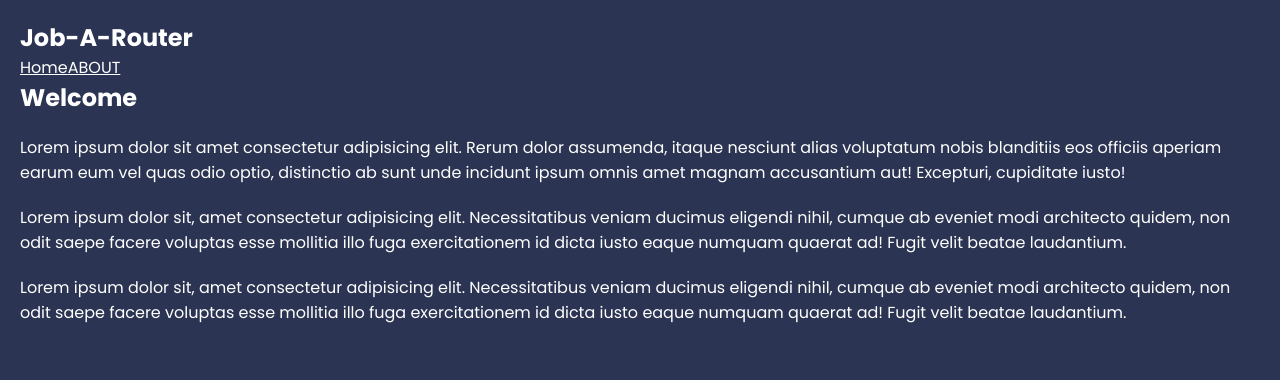
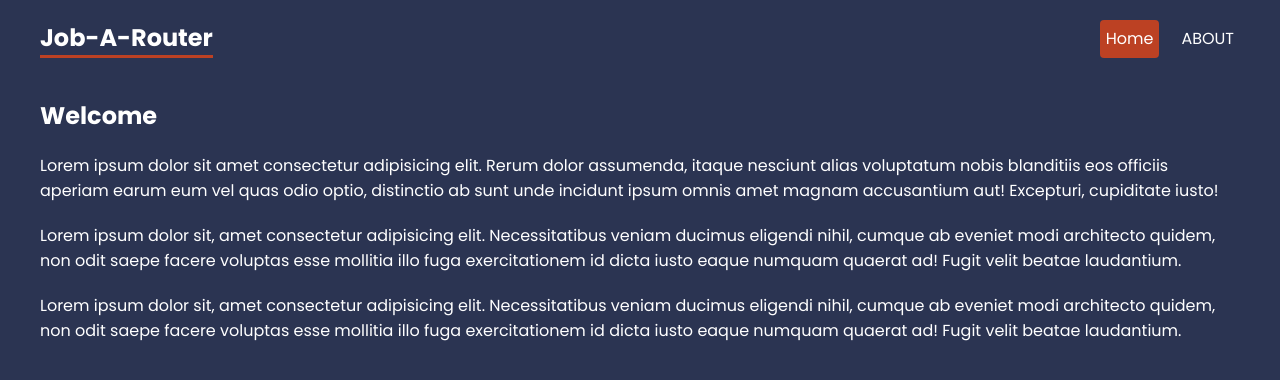
Before and after one commit to cdsalty/React_Router_v6.4, a React (Create React App) app: page / in a window 1280 px wide. Shown: the top 380 px of the page. Built offline with nearby package versions, Linux system fonts and the light colour scheme.

Commit message:
rdy to transition into version 6.4 Router Provider, createBrowserRouter and Outlet

```diff
--- a/src/App.js
+++ b/src/App.js
@@ -9,7 +9,7 @@
       <header>
         <nav>
           <h1>Job-A-Router</h1>
-          <Link to="/">Home</Link>
+          <NavLink to="/">Home</NavLink>
           <NavLink to="about">ABOUT</NavLink>
         </nav>
       </header>
--- a/src/index.css
+++ b/src/index.css
@@ -1,4 +1,4 @@
-@import url('https://fonts.googleapis.com/css2?family=Poppins:wght@400;700&display=swap');
+@import url("https://fonts.googleapis.com/css2?family=Poppins:wght@400;700&display=swap");
 
 :root {
   --primary: #bc4123;
@@ -27,21 +27,39 @@
 }
 
 /* navbar */
-
+header nav {
+  display: flex;
+  gap: 16px; /* gap between each element inside the nav */
+  justify-content: end;
+  max-width: 1200px;
+  margin: 0 auto;
+}
+header nav h1 {
+  margin-right: auto;
+  border-bottom: 3px solid var(--primary);
+}
+header nav a {
+  text-decoration: none;
+  padding: 6px;
+  border-radius: 4px;
+}
+/* Styling for the active/current link because NAVLINK PROVIDES YOU WITH THE "Active" Class. */
+header nav a.active {
+  background: var(--primary);
+}
 
 /* page content */
-
+main {
+  max-width: 1200px;
+  margin: 40px auto;
+}
 
 /* help layout */
 
-
 /* faq */
-
 
 /* careers list */
 
-
 /* careers details */
 
-
 /* breadcrumbs */
```
